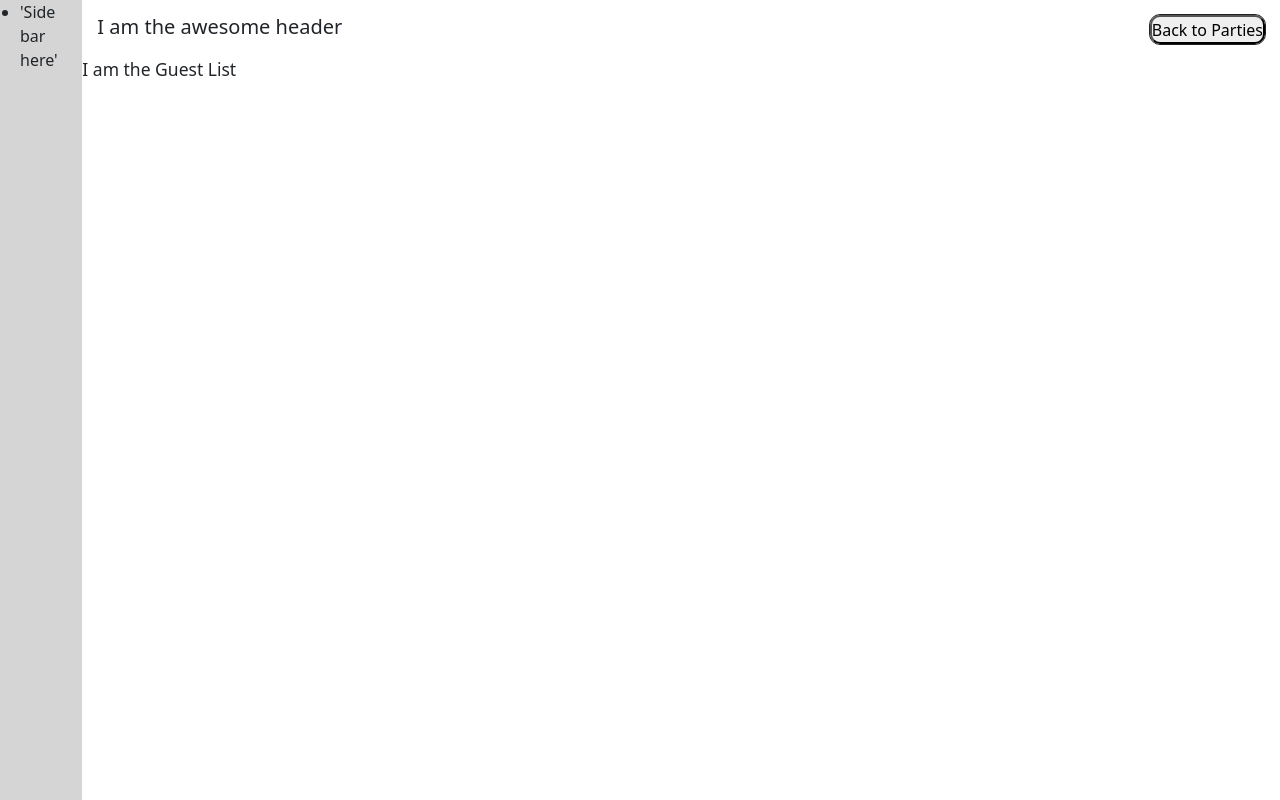
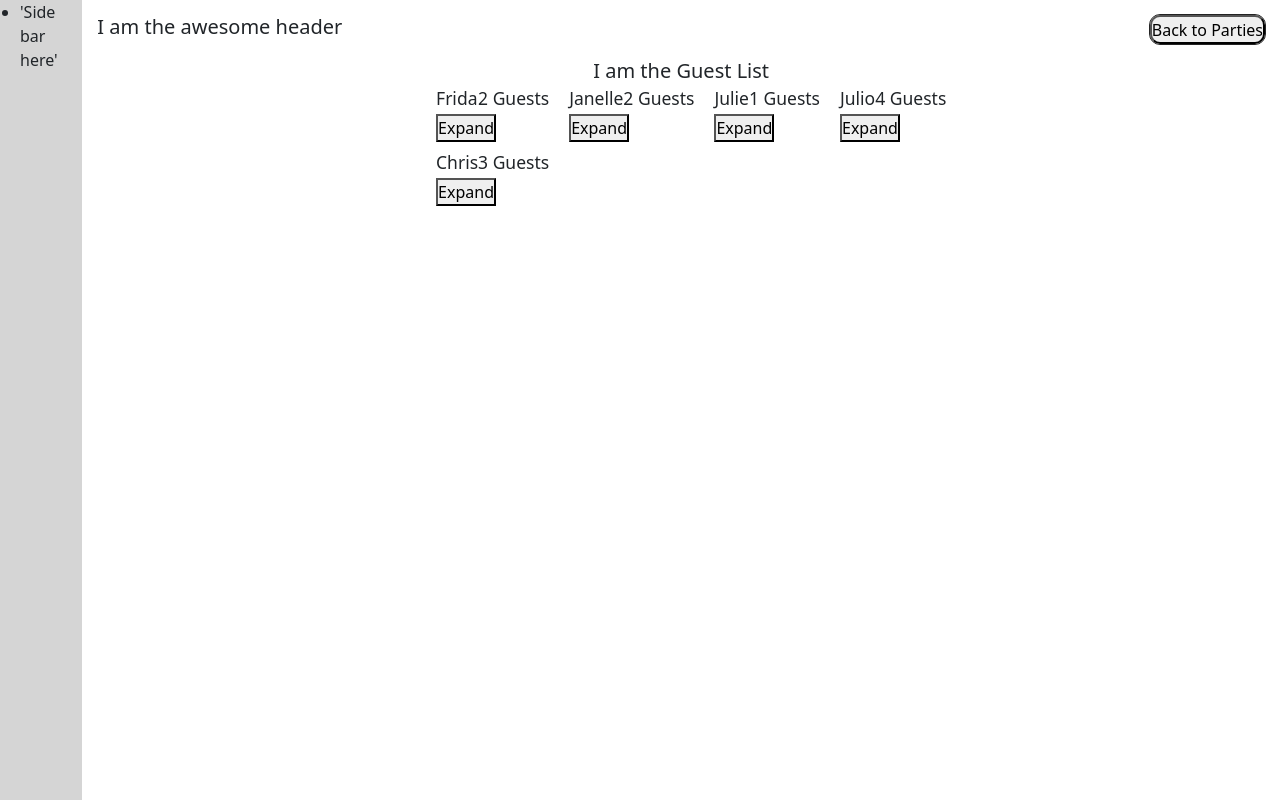
Before and after one commit to Friderike/art-deco-guest-list-app, a React (Create React App) app: page /guest-list in a window 1280 px wide. Built offline with nearby package versions, Linux system fonts and the light colour scheme; data requests are answered from the project's data file.

Commit message:
adding guests and card expansion

```diff
--- /dev/null
+++ b/guests.json
@@ -0,0 +1,44 @@
+{
+  "guest_info": [
+    {
+      "name": "Frida",
+      "address": "Traveling",
+      "contact": "frida@gmail.com",
+      "status": "Attending",
+      "guests": 2,
+      "id": 1
+    },
+    {
+      "name": "Chris",
+      "address": "Road 2",
+      "contact": "chris@gmail.com",
+      "status": "Attending",
+      "guests": 3,
+      "id": 2
+    },
+    {
+      "name": "Janelle",
+      "address": "Road 3",
+      "contact": "jj@gmail.com",
+      "status": "Not Attending",
+      "guests": 2,
+      "id": 3
+    },
+    {
+      "name": "Julie",
+      "address": "Road 4",
+      "contact": "julie@gmail.com",
+      "status": "No Response",
+      "guests": 1,
+      "id": 4
+    },
+    {
+      "name": "Julio",
+      "address": "Road 5",
+      "contact": "jo@gmail.com",
+      "status": "Unsent",
+      "guests": 4,
+      "id": 5
+    }
+  ]
+}
--- /dev/null
+++ b/src/components/guest-info/GuestInfo.js
@@ -0,0 +1,32 @@
+import { useState } from "react";
+
+import classes from "./GuestInfo.module.scss";
+
+function GuestInfo({ name, address, contact, status, guests }) {
+  let [isCardExpanded, setCardState] = useState(false);
+
+  function onToggleCard() {
+    setCardState((isCardExpanded) => !isCardExpanded);
+  }
+
+  return (
+    <>
+      <h3 className="d-flex justify-content-between">
+        {name}
+        <span> {guests} Guests</span>
+      </h3>
+
+      {isCardExpanded && (
+        <li>
+          <p> Adress: {address}</p>
+          <p>Contact: {contact}</p>
+          <p> Status: {status} </p>
+        </li>
+      )}
+
+      <button onClick={onToggleCard}>Expand</button>
+    </>
+  );
+}
+
+export default GuestInfo;
--- /dev/null
+++ b/src/components/guest-info/GuestInfo.module.scss
@@ -0,0 +1,7 @@
+
+
+    ul {
+     &.guestCardList {
+        list-style: none;
+     }
+    }
--- a/src/components/sidebar/SideBar.module.scss
+++ b/src/components/sidebar/SideBar.module.scss
@@ -1,4 +1,4 @@
 .sideBarContainer {
-   width: min(8.8rem, 100%);
+   width: min(8.8rem, 20%);
    background: #d5d5d5;
 }
--- a/src/index.js
+++ b/src/index.js
@@ -7,7 +7,7 @@ import App from "./routes/App";
 import "./routes/RootLayout/RootLayout";
 import RootLayout from "./routes/RootLayout/RootLayout";
 import PartyList from "./routes/RootLayout/landing/PartyList";
-import GuestList from "./routes/RootLayout/guest-list/GuestList";
+import GuestList, { loader as guestInfoLoader} from "./routes/RootLayout/guest-list/GuestList";
 
 const router = createBrowserRouter([
   {
@@ -25,6 +25,7 @@ const router = createBrowserRouter([
           {
             path: "/guest-list",
             element: <GuestList />,
+            loader: guestInfoLoader,
           },
     ],
   },
--- a/src/routes/RootLayout/guest-list/GuestList.js
+++ b/src/routes/RootLayout/guest-list/GuestList.js
@@ -1,7 +1,126 @@
 import classes from "./GuestList.module.scss";
+import GuestInfo from "../../../components/guest-info/GuestInfo";
+import { useLoaderData } from "react-router-dom";
 
 function GuestList() {
-  return <h3>I am the Guest List</h3>;
+  const guestsInfo = useLoaderData();
+  let attending = false;
+  let notAttending = false;
+  let noResponse = false;
+  let unsent = false;
+  const noGuests = "No Guests";
+
+  function checkStatus() {
+    guestsInfo.map((guest) => {
+      if (guest.status === "Attending") {
+        attending = true;
+      } else if (guest.status === "Not Attending") {
+        notAttending = true;
+      } else if (guest.status === "No Response") {
+       noResponse = true
+      } else if (guest.status === "Unsent") {
+       unsent = true
+      }
+      return guest
+    });
+  }
+
+  return (
+    checkStatus(),
+    (
+      <>
+        <section className="d-flex flex-column align-items-center w-100">
+          <h2>I am the Guest List </h2>
+
+          <div className="d-flex justify-content-between">
+            <div>
+              {attending ?
+                guestsInfo.map(
+                  (guest, index) => (
+                    guest.status === "Attending" && (
+                      <ul key={index}>
+                        <GuestInfo
+                          name={guest.name}
+                          address={guest.address}
+                          contact={guest.contact}
+                          status={guest.status}
+                          guests={guest.guests}
+                          id={guest.id}
+                        />
+                      </ul>
+                    )
+                  )
+                ) : noGuests}
+            </div>
+
+            <div>
+              {notAttending ?
+                guestsInfo.map(
+                  (guest, index) => (
+                    guest.status === "Not Attending" && (
+                      <ul key={index}>
+                        <GuestInfo
+                          name={guest.name}
+                          address={guest.address}
+                          contact={guest.contact}
+                          status={guest.status}
+                          guests={guest.guests}
+                          id={guest.id}
+                        />
+                      </ul>
+                    )
+                  )
+                ) : noGuests}
+            </div>
+            <div>
+              {noResponse ?
+                guestsInfo.map(
+                  (guest, index) => (
+                    guest.status === "No Response" && (
+                      <ul key={index}>
+                        <GuestInfo
+                          name={guest.name}
+                          address={guest.address}
+                          contact={guest.contact}
+                          status={guest.status}
+                          guests={guest.guests}
+                          id={guest.id}
+                        />
+                      </ul>
+                    )
+                  )
+                ) : noGuests}
+            </div>
+            <div>
+              {unsent ?
+                guestsInfo.map(
+                  (guest, index) => (
+                    guest.status === "Unsent" && (
+                      <ul key={index}>
+                        <GuestInfo
+                          name={guest.name}
+                          address={guest.address}
+                          contact={guest.contact}
+                          status={guest.status}
+                          guests={guest.guests}
+                          id={guest.id}
+                        />
+                      </ul>
+                    )
+                  )
+                ) : noGuests}
+            </div>
+          </div>
+        </section>
+      </>
+    )
+  );
 }
 
 export default GuestList;
+
+export async function loader() {
+  const response = await fetch("http://localhost:8080/guest_info");
+  const resData = await response.json();
+  return resData;
+}
--- a/src/routes/RootLayout/guest-list/GuestList.module.scss
+++ b/src/routes/RootLayout/guest-list/GuestList.module.scss
@@ -0,0 +1,3 @@
+.guestCard {
+    background: #fff;
+}
```
Also changed, not shown: package.json (+6 -1 lines), 1 other file (tests, documents, lock files or other folders).
